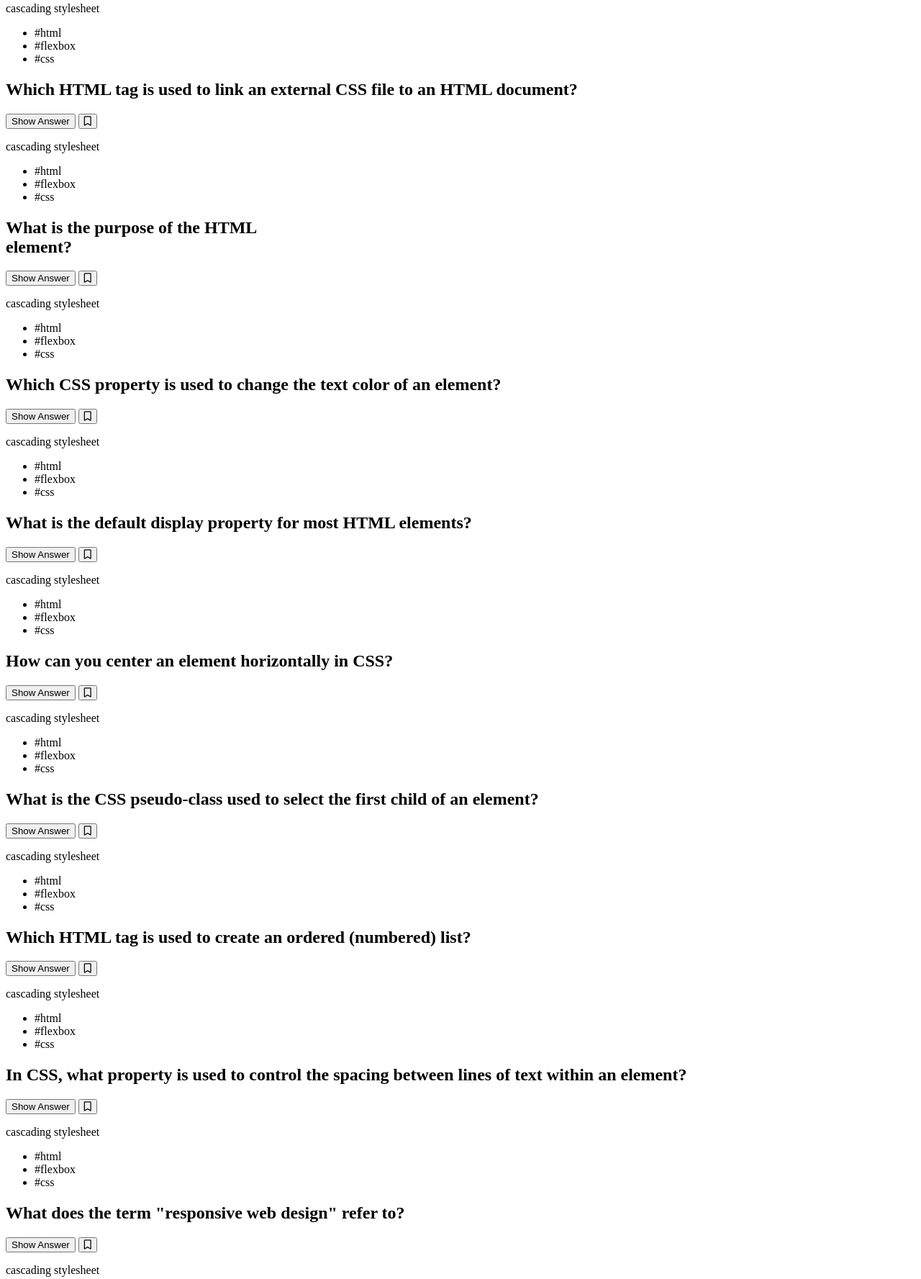
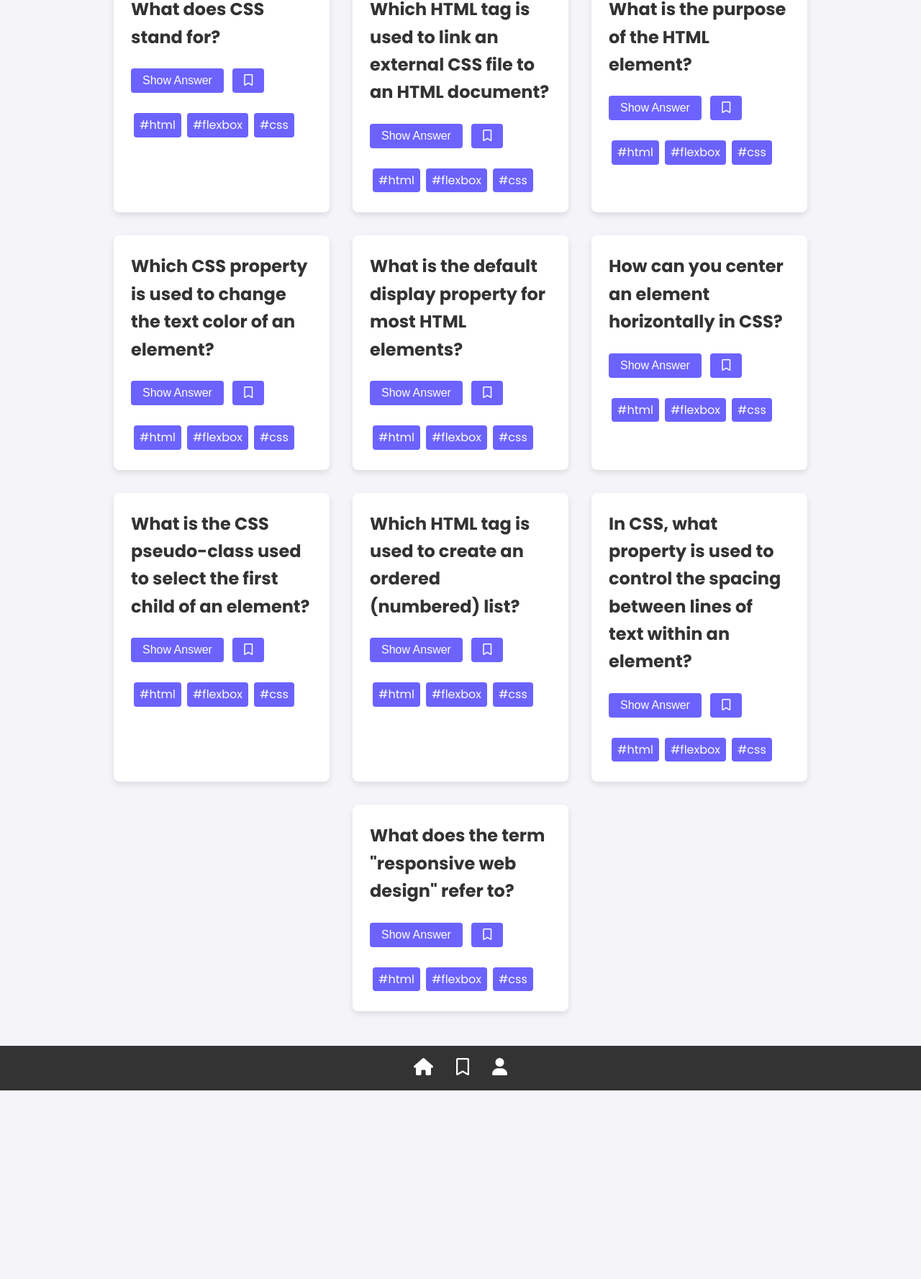
Before and after one commit to Taranjeet05/Taranjeet.Singh-quiz-app, a plain HTML site: page index.html in a window 1280 px wide. Shown: the part 161-1938 px from the top of the page at 72% size. After the commit the page ends 1676 px from the top, so only its background shows below. Drawn offline with Linux system fonts and the light colour scheme.

Commit message:
Recap project done

```diff
--- a/Profile-page.html
+++ b/Profile-page.html
@@ -3,6 +3,7 @@
 <head>
   <meta charset="UTF-8">
   <meta name="viewport" content="width=device-width, initial-scale=1.0">
+  <link rel="stylesheet" href="/css/global.css">
   <title>Profile page</title>
   <link rel="stylesheet"
    href="https://cdnjs.cloudflare.com/ajax/libs/font-awesome/6.0.0-beta3/css/all.min.css">
@@ -15,17 +16,21 @@
 
   <main>
     <section class="card card--profile">
-      <img src="" alt="">
+      <img src="/img/profile.png" alt="profile picture">
       <h2>Taranjeet Singh</h2>
     </section>
 
     <section class="card card--about-me">
       <h2>ABOUT ME</h2>
+      <p>Hello! I'm Taranjeet Singh from India, now based in Frankfurt am Main.
+        I'm passionate about the IT sector and have chosen to start my journey with
+        web development. I have a basic knowledge of HTML, CSS, and JavaScript,
+         and I'm excited to learn more.</p>
     </section>
 
     <section class="card Settings--card">
       <h2>Settings</h2>
-      <h2>Dark Mode</h2>
+      <p>Dark Mode</p>
       <input type="checkbox" id="drakmode-toggle"/>
       <label for="drakmode-toggle"></label>
     </section>
--- /dev/null
+++ b/css/button.css
@@ -0,0 +1,38 @@
+/* .main-section-buttons*/
+
+.card .button,
+.card .bookmark {
+  background: #6c63ff;
+  border: none;
+  border-radius: 4px;
+  color: white;
+  cursor: pointer;
+  display: inline-block;
+  font-size: 1rem;
+  margin: 0.5rem 0;
+  padding: 0.5rem 1rem;
+  text-align: center;
+  transition: background-color 0.3s;
+}
+
+.card .button:hover,
+.card .bookmark:hover {
+  background: #5753c9;
+}
+
+
+
+/* footer buttons */
+
+.nav-bar ul li button {
+  background: none;
+  border: none;
+  color: white;
+  cursor: pointer;
+  font-size: 1.5rem;
+  transition: color 0.3s;
+ }
+
+.nav-bar ul li button:hover {
+  color: #6c63ff;
+}
--- /dev/null
+++ b/css/card.css
@@ -0,0 +1,49 @@
+/* Main Content Section */
+main {
+  display: flex;
+  flex-wrap: wrap;
+  justify-content: center;
+  padding: 2rem;
+}
+
+.card {
+  background: white;
+  border-radius: 8px;
+  box-shadow: 0 4px 8px rgba(0, 0, 0, 0.1);
+  margin: 1rem;
+  padding: 1.5rem;
+  width: 300px;
+}
+
+.card h2 {
+  font-size: 1.5rem;
+  margin-bottom: 1rem;
+}
+
+.card .bookmark {
+  margin-left: 0.5rem;
+}
+
+.card .answer {
+  background: #e7e7ff;
+  border-radius: 4px;
+  display: none;
+  margin: 1rem 0;
+  padding: 0.5rem;
+}
+
+.card ul.categories {
+  display: flex;
+  flex-wrap: wrap;
+  list-style: none;
+  margin-top: 1rem;
+  padding: 0;
+}
+
+.card ul.categories li {
+  background: #6c63ff;
+  border-radius: 4px;
+  color: white;
+  margin: 0.25rem;
+  padding: 0.25rem 0.5rem;
+}
--- /dev/null
+++ b/css/global.css
@@ -0,0 +1,5 @@
+@import url(/css/styles.css);
+@import url(/css/button.css);
+@import url(/css/card.css);
+@import url(/css/header.css);
+@import url(/css/navigation.css);
--- /dev/null
+++ b/css/header.css
@@ -0,0 +1,12 @@
+/* Header Section */
+#header {
+  background: #6c63ff;
+  color: white;
+  padding: 1rem 0;
+  text-align: center;
+}
+
+.header-text {
+  margin: 0;
+  font-size: 2rem;
+}
--- /dev/null
+++ b/css/navigation.css
@@ -0,0 +1,36 @@
+/* Footer Section */
+footer {
+  background: #333;
+  color: white;
+  padding: 1rem 0;
+  text-align: center;
+}
+
+.nav-bar ul {
+  list-style: none;
+  display: flex;
+  justify-content: center;
+  padding: 0;
+}
+
+.nav-bar ul li {
+  margin: 0 1rem;
+}
+
+.nav-bar ul li a {
+  color: white;
+  text-decoration: none;
+}
+
+.nav-bar ul li button {
+  background: none;
+  border: none;
+  color: white;
+  cursor: pointer;
+  font-size: 1.5rem;
+  transition: color 0.3s;
+}
+
+.nav-bar ul li button:hover {
+  color: #6c63ff;
+}
--- /dev/null
+++ b/css/styles.css
@@ -0,0 +1,12 @@
+* {
+  margin: 0;
+  padding: 0;
+  box-sizing: border-box;
+}
+
+body {
+  font-family: 'Poppins', sans-serif;
+  background-color: #f4f4f9;
+  color: #333;
+  line-height: 1.6;
+}
--- a/index.html
+++ b/index.html
@@ -3,10 +3,15 @@
 <head>
   <meta charset="UTF-8">
   <meta name="viewport" content="width=device-width, initial-scale=1.0">
+  <link rel="preconnect" href="https://fonts.googleapis.com">
+  <link rel="preconnect" href="https://fonts.gstatic.com" crossorigin>
+  <link href="https://fonts.googleapis.com/css2?family=Poppins:ital,wght@0,100;0,200;0,300;0,400;0,500;0,600;0,700;0,800;0,900;1,100;1,200;1,300;1,400;1,500;1,600;1,700;1,800;1,900&display=swap" rel="stylesheet">
+  <link rel="stylesheet" href="/css/global.css">
   <title>Quiz App</title>
   <link rel="stylesheet"
    href="https://cdnjs.cloudflare.com/ajax/libs/font-awesome/6.0.0-beta3/css/all.min.css">
 </head>
+
 <body>
   <!-- Header Section -->
   <Header id="header">
```
Also changed, not shown: bookmark.html (+1 -0 lines), img/profile.png (added).
